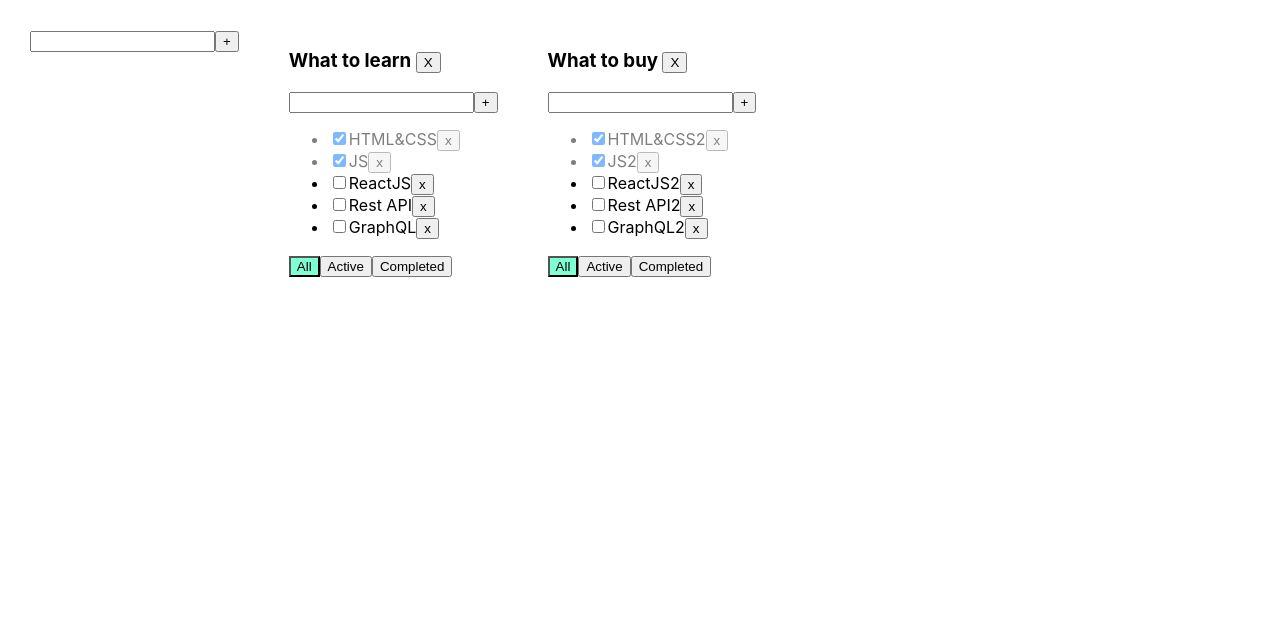
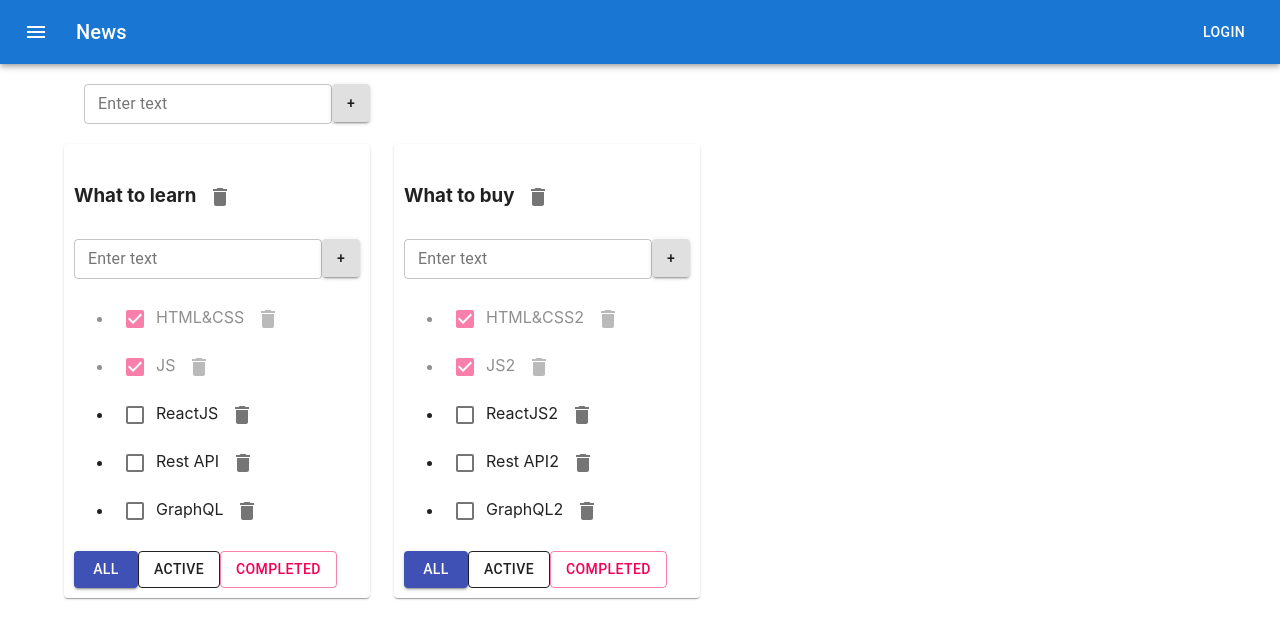
Before and after one commit to PasterIvan/it-inkebator-Todolist, a React (Create React App) app: page / in a window 1280 px wide. Shown: the top 638 px of the page. Built offline with nearby package versions, Linux system fonts and the light colour scheme.

Commit message:
07 lesson add Material UI

```diff
--- a/src/App.css
+++ b/src/App.css
@@ -1,10 +1,10 @@
 .App {
-  padding: 30px;
-  display: flex;
+/*  padding: 30px;
+  display: flex;*/
 }
 
 .App > div {
-  margin-right: 50px;
+/*  margin-right: 50px;*/
 }
 
 .error {
--- a/src/App.tsx
+++ b/src/App.tsx
@@ -3,6 +3,8 @@ import './App.css';
 import {TaskType, Todolist} from './Components/Todolist';
 import {v1} from 'uuid';
 import {AddItemForm} from './Components/AddItemForm';
+import ButtonAppBar from "./Components/ButtonAppBar";
+import {Container, Grid, Paper} from "@mui/material";
 
 export type FilterValuesType = "all" | "active" | "completed";
 
@@ -85,9 +87,15 @@ function App() {
 
     return (
         <div className="App">
+            <ButtonAppBar/>
+            <Container fixed>
+                <Grid container style={{padding: '20px'}}>
                     <AddItemForm addItem={addTodolost}/>
+                </Grid>
+                <Grid container spacing={3}>
                     {todolists.map((el, index) => {
-                return (
+                        return <Grid item>
+                            <Paper style={{padding: '10px'}}>
                                 <Todolist
                                     key={el.id}
                                     todolistID={el.id}
@@ -103,8 +111,11 @@ function App() {
                                     removeTodolist={removeTodolist}
                                     changeTodolistTitle={changeTodolistTitle}
                                 />
-                )
+                            </Paper>
+                        </Grid>
                     })}
+                </Grid>
+            </Container>
         </div>
     );
 }
--- a/src/Components/AddItemForm.tsx
+++ b/src/Components/AddItemForm.tsx
@@ -1,4 +1,5 @@
 import React, {ChangeEvent, KeyboardEvent, useState} from "react";
+import {Button, TextField} from "@material-ui/core";
 
 export type AddItemFormPropsType = {
     addItem: (title: string) => void
@@ -7,14 +8,14 @@ export type AddItemFormPropsType = {
 export const AddItemForm = (props: AddItemFormPropsType) => {
 
     let [title, setTitle] = useState("")
-    let [error, setError] = useState<string | null>(null)
+    let [error, setError] = useState<boolean>(false)
 
     const addItem = () => {
         if (title.trim() !== "") {
             props.addItem(title.trim());
             setTitle("");
         } else {
-            setError("Title is required");
+            setError(true);
         }
     }
 
@@ -23,7 +24,7 @@ export const AddItemForm = (props: AddItemFormPropsType) => {
     }
 
     const onKeyPressHandler = (e: KeyboardEvent<HTMLInputElement>) => {
-        setError(null);
+        setError(false);
         if (e.charCode === 13) {
             addItem();
         }
@@ -31,13 +32,17 @@ export const AddItemForm = (props: AddItemFormPropsType) => {
 
     return (
         <div>
-            <input value={title}
-                   onChange={onChangeHandler}
-                   onKeyPress={onKeyPressHandler}
-                   className={error ? "error" : ""}
+            <TextField id="outlined-basic"
+                       label={!error? "Enter text": 'Title is required'}
+                       variant="outlined"
+                       value={title}
+                       onChange={onChangeHandler}
+                       onKeyPress={onKeyPressHandler}
+                       size={"small"}
+                       error={error}
             />
-            <button onClick={addItem}>+</button>
-            {error && <div className="error-message">{error}</div>}
+            <Button variant="contained" onClick={addItem}
+                    style={{maxWidth: '38px', maxHeight: '38px', minWidth: '38px', minHeight: '38px'}}>+</Button>
         </div>
     )
 }
--- /dev/null
+++ b/src/Components/ButtonAppBar.tsx
@@ -0,0 +1,32 @@
+import * as React from 'react';
+import AppBar from '@mui/material/AppBar';
+import Box from '@mui/material/Box';
+import Toolbar from '@mui/material/Toolbar';
+import Typography from '@mui/material/Typography';
+import Button from '@mui/material/Button';
+import IconButton from '@mui/material/IconButton';
+import MenuIcon from '@mui/icons-material/Menu';
+
+export default function ButtonAppBar() {
+    return (
+        <Box sx={{ flexGrow: 1 }}>
+            <AppBar position="static">
+                <Toolbar>
+                    <IconButton
+                        size="large"
+                        edge="start"
+                        color="inherit"
+                        aria-label="menu"
+                        sx={{ mr: 2 }}
+                    >
+                        <MenuIcon />
+                    </IconButton>
+                    <Typography variant="h6" component="div" sx={{ flexGrow: 1 }}>
+                        News
+                    </Typography>
+                    <Button color="inherit">Login</Button>
+                </Toolbar>
+            </AppBar>
+        </Box>
+    );
+}
--- a/src/Components/MapComponent.tsx
+++ b/src/Components/MapComponent.tsx
@@ -1,6 +1,8 @@
 import React, {ChangeEvent, useState} from 'react';
 import {TaskType} from "./Todolist";
 import {EditableSpan} from "./EditableSpan";
+import {Checkbox, IconButton} from "@material-ui/core";
+import {Delete} from "@material-ui/icons";
 
 type PropsType={
     todolistID: string
@@ -26,11 +28,11 @@ export const MapComponent = ({todolistID, tasksForTodolist,removeTask, ...props}
                 }
 
                 return <li key={t.id} className={t.isDone ? "is-done" : ""}>
-                    <input type="checkbox"
-                           onChange={onChangeStatusHandler}
-                           checked={t.isDone}/>
+                    <Checkbox defaultChecked onChange={onChangeStatusHandler} checked={t.isDone} />
                     <EditableSpan title={t.title} onChange={onChangeTitleHandler}/>
-                    <button onClick={onClickHandler}>x</button>
+                    <IconButton aria-label="delete">
+                        <Delete onClick={onClickHandler}/>
+                    </IconButton>
                 </li>
             })
             }
--- a/src/Components/Todolist.tsx
+++ b/src/Components/Todolist.tsx
@@ -3,6 +3,8 @@ import {FilterValuesType, TodolistsType} from '../App';
 import {MapComponent} from "./MapComponent";
 import {AddItemForm} from "./AddItemForm";
 import {EditableSpan} from "./EditableSpan";
+import {Button, IconButton} from "@material-ui/core";
+import {Delete} from "@material-ui/icons";
 
 export type TaskType = {
     id: string
@@ -21,8 +23,8 @@ type PropsType = {
     filter: FilterValuesType
     setTodolists: (todolists: Array<TodolistsType>) => void
     todolists: Array<TodolistsType>
-    removeTodolist: (todolistID: string)=>void
-    changeTodolistTitle: (todolistID: string, newTitle: string)=>void
+    removeTodolist: (todolistID: string) => void
+    changeTodolistTitle: (todolistID: string, newTitle: string) => void
 }
 
 export function Todolist(props: PropsType) {
@@ -59,12 +61,18 @@ export function Todolist(props: PropsType) {
     const onAllClickHandler = () => changeFilter(props.todolistID, "all");
     const onActiveClickHandler = () => changeFilter(props.todolistID, "active");
     const onCompletedClickHandler = () => changeFilter(props.todolistID, "completed");
-    const removeTodolistHandler =() => {props.removeTodolist(props.todolistID)}
+    const removeTodolistHandler = () => {
+        props.removeTodolist(props.todolistID)
+    }
 
     return <div>
 
-        <h3><EditableSpan title={props.title} onChange={changeTodolistTitle} /> <button onClick={removeTodolistHandler}>X</button></h3>
-        <AddItemForm addItem={addTask} />
+        <h3><EditableSpan title={props.title} onChange={changeTodolistTitle}/>
+            <IconButton aria-label="delete">
+                <Delete onClick={removeTodolistHandler}/>
+            </IconButton>
+        </h3>
+        <AddItemForm addItem={addTask}/>
         <MapComponent
             tasksForTodolist={tasksForTodolist}
             removeTask={props.removeTask}
@@ -73,15 +81,12 @@ export function Todolist(props: PropsType) {
             changeTaskTitle={props.changeTaskTitle}
         />
         <div>
-            <button className={props.filter === 'all' ? "active-filter" : ""}
-                    onClick={onAllClickHandler}>All
-            </button>
-            <button className={props.filter === 'active' ? "active-filter" : ""}
-                    onClick={onActiveClickHandler}>Active
-            </button>
-            <button className={props.filter === 'completed' ? "active-filter" : ""}
-                    onClick={onCompletedClickHandler}>Completed
-            </button>
+            <Button variant={props.filter === 'all' ? "contained" : "outlined"} color="primary"
+                    onClick={onAllClickHandler}>All</Button>
+            <Button variant={props.filter === 'active' ? "contained" : "outlined"} color="inherit"
+                    onClick={onActiveClickHandler}>Active</Button>
+            <Button variant={props.filter === 'completed' ? "contained" : "outlined"} color="secondary"
+                    onClick={onCompletedClickHandler}>Completed</Button>
         </div>
     </div>
 }
```
Also changed, not shown: package.json (+19 -11 lines), 1 other file (tests, documents, lock files or other folders). Lines whose indentation alone changed are shown as unchanged.
